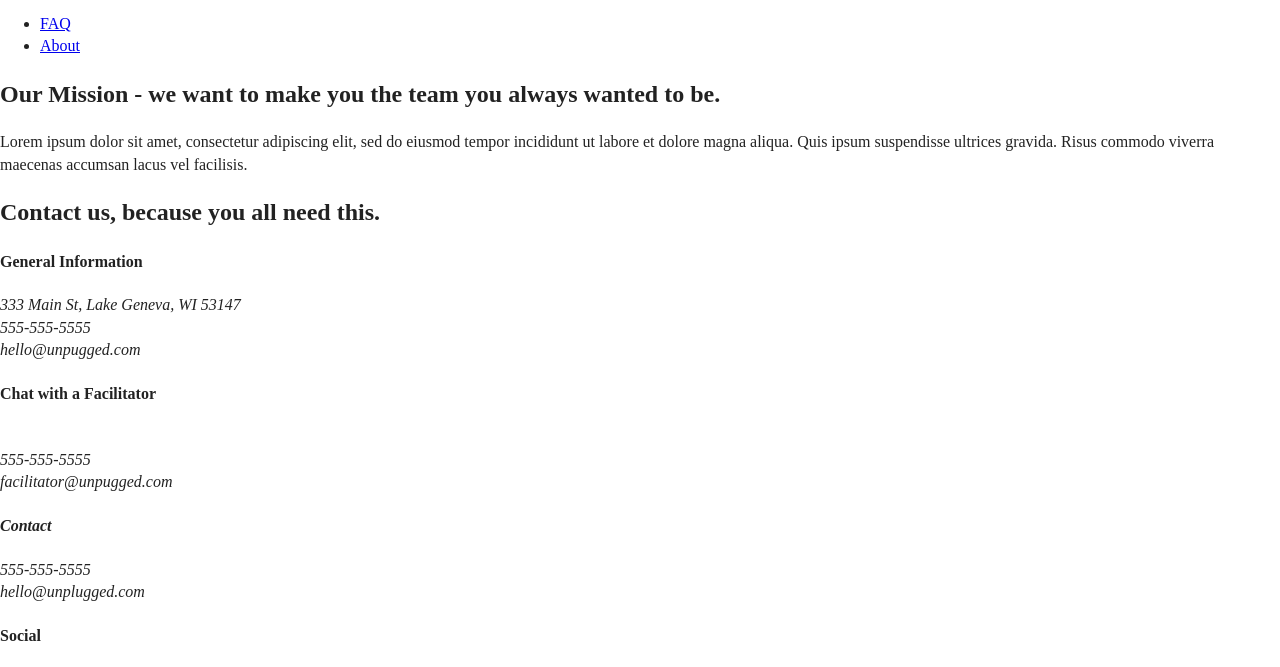
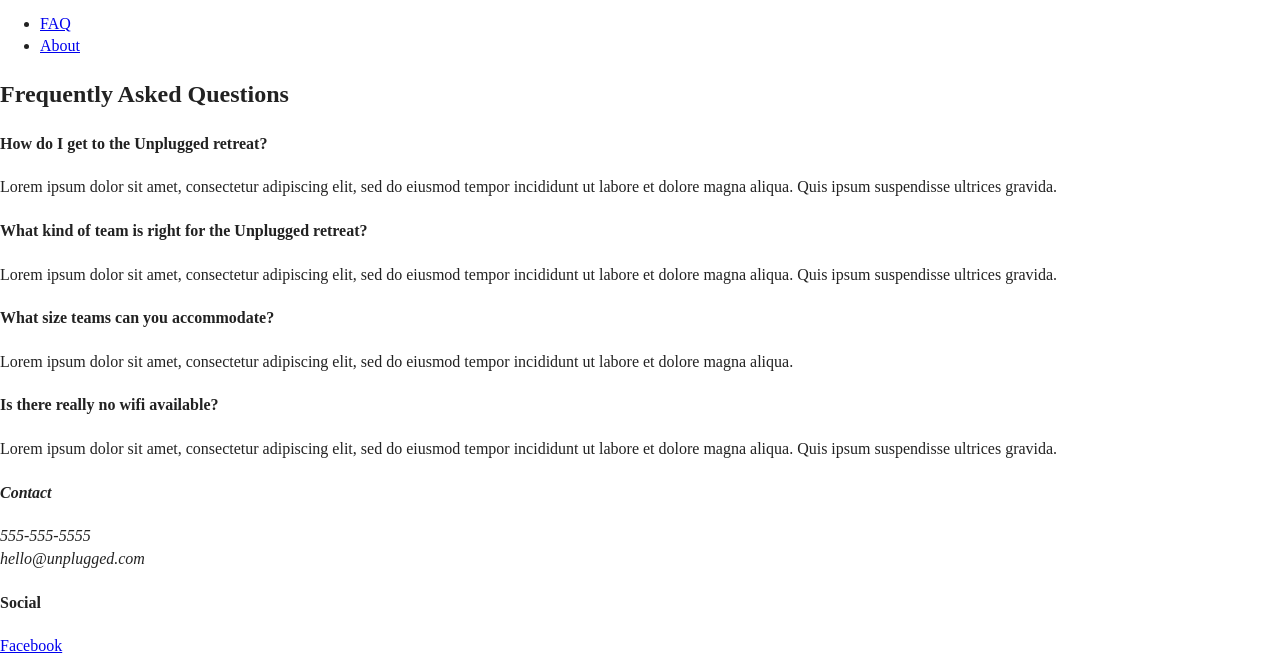
Before and after one commit to ornevirardi/unplugged, a website: page faq/index.html in a window 1280 px wide. Shown: the part 127-794 px from the top of the page. Drawn offline with Linux system fonts and the light colour scheme; files that its build step writes are made by us from their sources; files whose address does not match are found by name.

Commit message:
Added FAQ page

```diff
--- a/faq/index.html
+++ b/faq/index.html
@@ -5,92 +5,76 @@
     <title></title>
     <meta name="description" content="" />
     <meta name="viewport" content="width=device-width, initial-scale=1" />
-
     <meta property="og:title" content="" />
     <meta property="og:type" content="" />
     <meta property="og:url" content="" />
     <meta property="og:image" content="" />
-
     <link rel="manifest" href="site.webmanifest" />
     <link rel="apple-touch-icon" href="icon.png" />
     <!-- Place favicon.ico in the root directory -->
-
     <link rel="stylesheet" href="css/normalize.css" />
     <link rel="stylesheet" href="css/main.css" />
-
     <meta name="theme-color" content="#fafafa" />
   </head>
   <body>
-    <!-- Herader Area:m Logo and Navigation bar -->
+    <!-- Herader Area: Logo and Navigation bar -->
     <header>
       <div class="content-wrapper">
         <figure>
-          <a href="#"
-            ><img src="/img/unpluggedlogo.png" alt="unplugged logo"
-          /></a>
+          <a href="#">
+            <img src="/img/unpluggedlogo.png" alt="unplugged logo" />
+          </a>
         </figure>
-        <div class="header-divider">
+        <div class="header-divider"></div>
         <nav>
           <ul>
-              <li><a href="/faq/index.html" target="_blank">FAQ</a></li>
-              <li><a href="/about/index.html" target="_blank">About</a></li>
+            <li>
+              <a href="index.html" target="_blank">FAQ</a>
+            </li>
+            <li>
+              <a href="/about/index.html" target="_blank">About</a>
+            </li>
           </ul>
         </nav>
       </div>
+    </header>
+    <main class="faq">
+      <div class="content-wrapper">
+        <h2>Frequently Asked Questions</h2>
+        <div class="faq-content">
+          <h4>How do I get to the Unplugged retreat?</h4>
+          <p> Lorem ipsum dolor sit amet, consectetur adipiscing elit, sed do eiusmod tempor incididunt ut labore et dolore magna aliqua. Quis ipsum suspendisse ultrices gravida. </p>
         </div>
-    </header>
-    <main>
-      <section class="mission"> <!---Mission section-->
-        <div class="content-wrapper">
-          <h2>Our Mission - we want to make you the team you always wanted to be.</h2>
-          <p>Lorem ipsum dolor sit amet, consectetur adipiscing elit, sed do eiusmod tempor incididunt ut labore et dolore magna aliqua. Quis ipsum suspendisse ultrices gravida. Risus commodo viverra maecenas accumsan lacus vel facilisis.
-          </p>
+        <div class="faq-content">
+          <h4>What kind of team is right for the Unplugged retreat?</h4>
+          <p> Lorem ipsum dolor sit amet, consectetur adipiscing elit, sed do eiusmod tempor incididunt ut labore et dolore magna aliqua. Quis ipsum suspendisse ultrices gravida. </p>
         </div>
-        <section class="map">
-          <figure>
-            <!-- Google maps goes here -->
-          </figure>
-        </section>
-        <section class="contact-section">
-          <div class="content-wrapper">
-            <h2>Contact us, because you all need this.</h2>
+        <div class="faq-content">
+          <h4>What size teams can you accommodate?</h4>
+          <p> Lorem ipsum dolor sit amet, consectetur adipiscing elit, sed do eiusmod tempor incididunt ut labore et dolore magna aliqua. </p>
         </div>
-          <div class="contact-content">
-            <div>
-              <h4>General Information</h4>
-              <address>
-                <p>333 Main St, Lake Geneva, WI 53147<br>555-555-5555<br>hello@unpugged.com</p>
-              </address>
+        <div class="faq-content">
+          <h4>Is there really no wifi available?</h4>
+          <p> Lorem ipsum dolor sit amet, consectetur adipiscing elit, sed do eiusmod tempor incididunt ut labore et dolore magna aliqua. Quis ipsum suspendisse ultrices gravida. </p>
         </div>
-            <div>
-              <h4>Chat with a Facilitator</h4>
-              <address>
-                <p><br>555-555-5555<br>facilitator@unpugged.com</p>
-              </address>
       </div>
-
-
-          </div>
-        </section>
-      </section>
     </main>
-
     <!-- Footer -->
     <footer>
       <div class="content-wrapper">
         <div class="footer-content">
-          <address class="contact">
+          <div class="contact">
+            <address>
               <h4>Contact</h4>
-            <p>555-555-5555<br />hello@unplugged.com</p>
+              <p>555-555-5555 <br />hello@unplugged.com </p>
             </address>
+          </div>
         </div>
         <div class="social">
           <h4>Social</h4>
           <div class="social-icons">
             <p>
-              <a href="https://www.facebook.com/yoursite" target="_blank"
-                >Facebook</a
-              >
+              <a href="https://www.facebook.com/yoursite" target="_blank">Facebook</a>
             </p>
             <p>
               <a href="https://www.twitter.com/yoursite" target="_blank">Twitter</a>
@@ -109,10 +93,9 @@
     <script src="js/vendor/modernizr-3.11.2.min.js"></script>
     <script src="js/plugins.js"></script>
     <script src="js/main.js"></script>
-
     <!-- Google Analytics: change UA-XXXXX-Y to be your site's ID. -->
     <script>
-      window.ga = function () {
+      window.ga = function() {
         ga.q.push(arguments);
       };
       ga.q = [];
```
Lines whose indentation alone changed are shown as unchanged.
